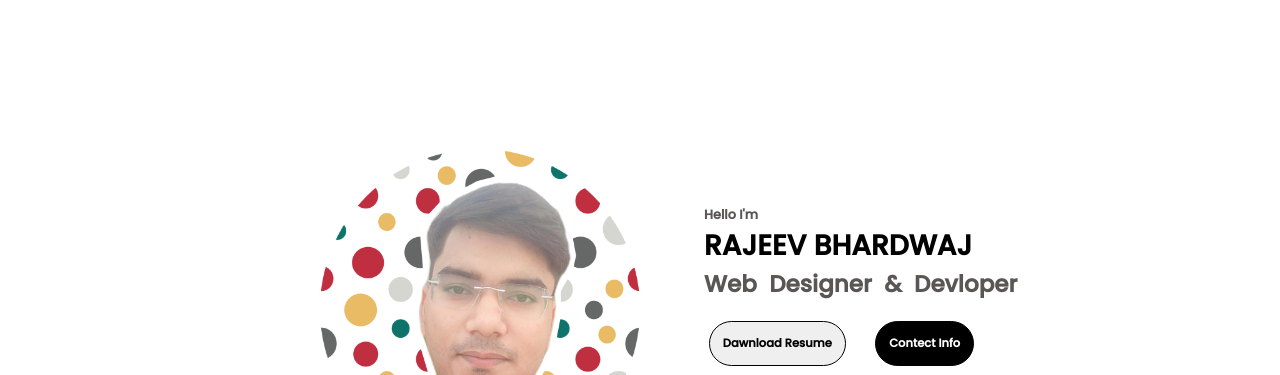
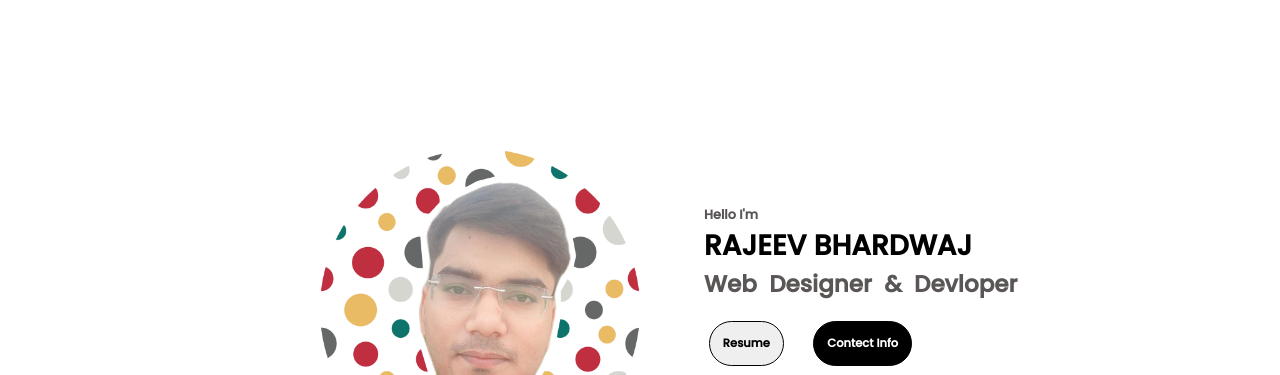
Before and after one commit to rj-Rajeev/rj-rajeev.github.io, a plain HTML site: page index.html in a window 1280 px wide. Shown: the part 159-534 px from the top of the page. Drawn offline with Linux system fonts and the light colour scheme.

Commit message:
cheak resume btn

```diff
--- a/index.html
+++ b/index.html
@@ -35,7 +35,7 @@
                     <h1>Rajeev Bhardwaj</h1>
                     <h2>Web Designer & Devloper</h2>
                     <div class="btn">
-                        <button class="btn1">Dawnload Resume</button>
+                        <button class="btn1">Resume</button>
                         <button class="btn2"><a href="#sec5">Contect Info</a></button>
                     </div>
                     <div class="smlinks">
```
